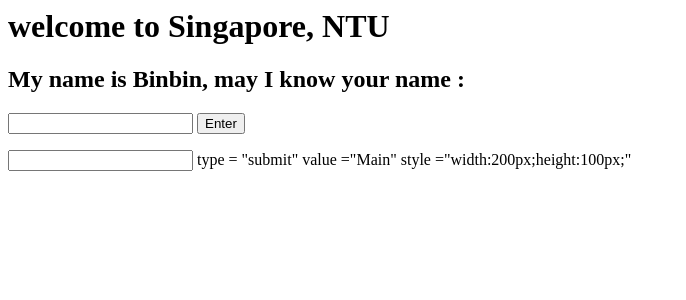
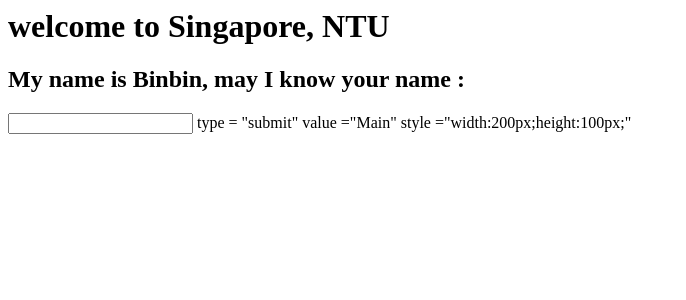
Before and after one commit to Tao0503/RPA-19ffeb2024, a Flask app: page /end in a window 1280 px wide. Shown: the top 300 px of the page, without its empty margins (0-686 px from the left). Run offline with Flask 3, Linux system fonts and the light colour scheme.

Commit message:
Update image_gpt.html

```diff
--- a/templates/image_gpt.html
+++ b/templates/image_gpt.html
@@ -9,9 +9,8 @@
 <h1>welcome to Singapore, NTU </h1>
   <form action:"/main" method="post">
     <h2>My name is Binbin, may I know your name : </h2>
-    <input type = "text" name="r">
-    <input type = "submit" value="Enter">
+    <input type = "text" name="q"
+    <input> type = "submit" value ="Main" style ="width:200px;height:100px;"
   </form>
-
-    <input> type = "submit" value ="Main" style ="width:200px;height:100px;"
-</form>
+  </form>
+</div>
```
